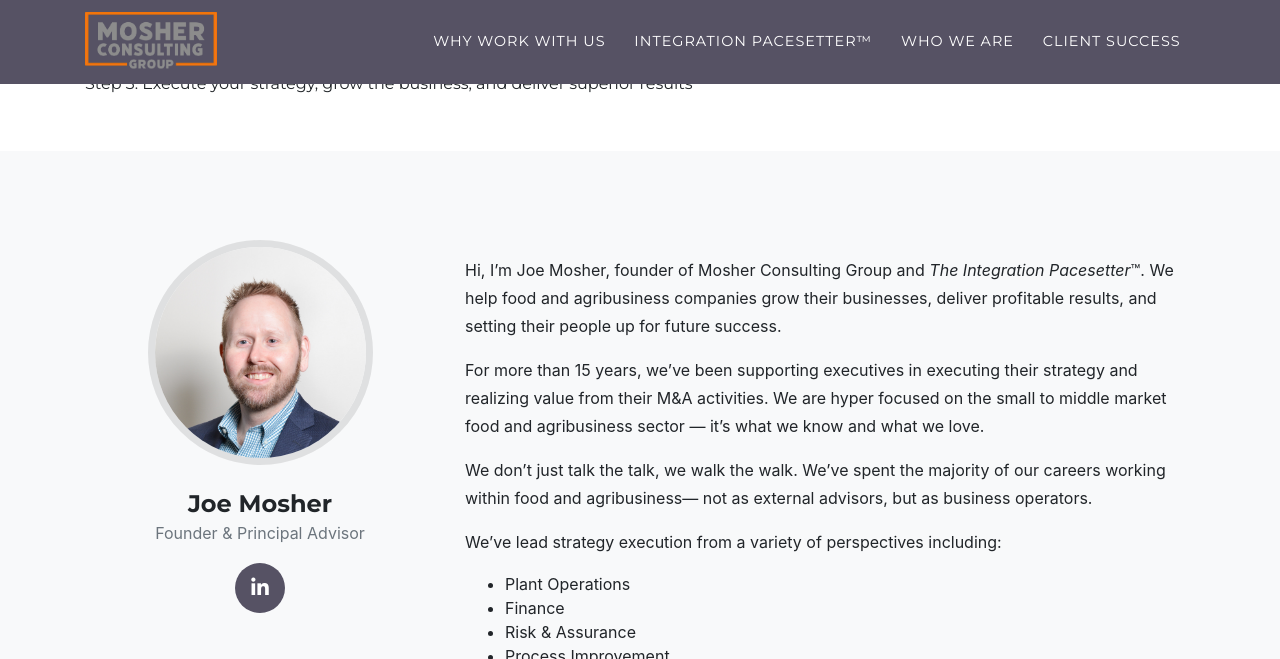
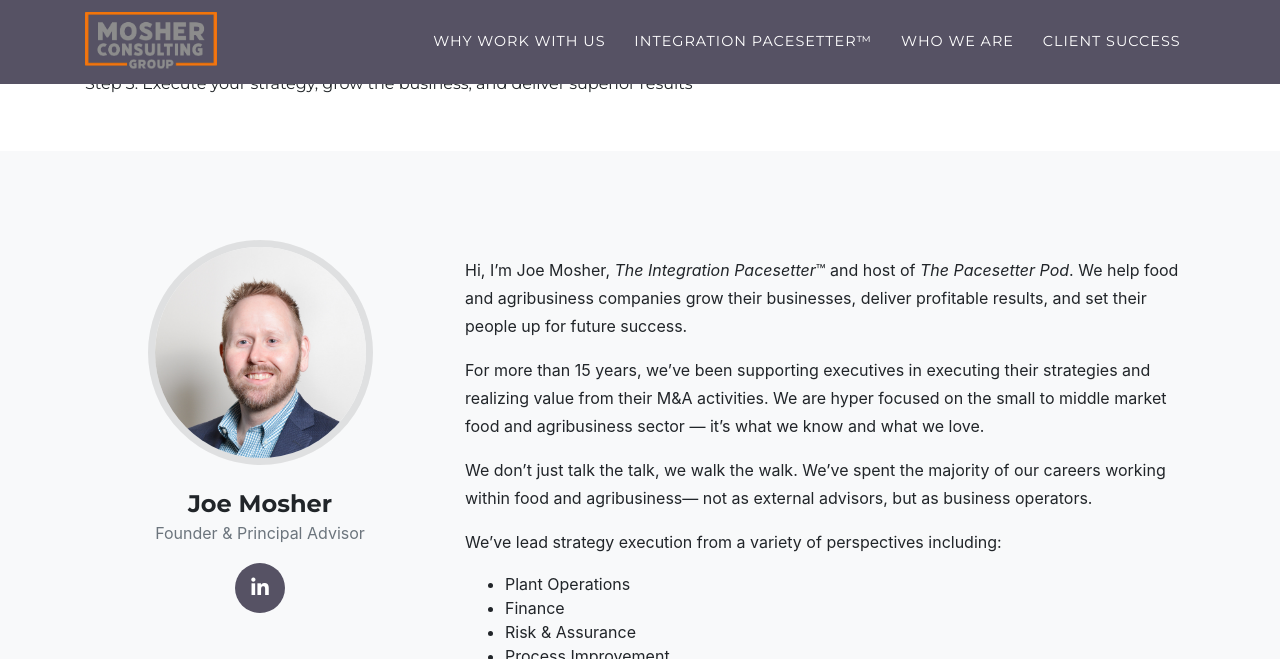
Before and after one commit to seandoes/moshercg, a Jekyll site: the page built from index.md, in a window 1280 px wide and 900 px high, scrolled down 5286 px, cut to the strip 0-659 px from the top of the window. Built offline with Jekyll 4.4.1, drawn with Linux system fonts in a browser that asks for light colours; some web fonts are replaced.

Commit message:
Fix copy update errors

```diff
--- a/_data/sitetext.yml
+++ b/_data/sitetext.yml
@@ -137,9 +137,9 @@
   title: ""
   text:
   subtext: |
-    Hi, I'm Joe Mosher, founder of Mosher Consulting Group and <cite>The Integration Pacesetter</cite>™. We help food and agribusiness companies grow their businesses, deliver profitable results, and setting their people up for future success.
+    Hi, I'm Joe Mosher, <cite>The Integration Pacesetter</cite>™ and host of <cite>The Pacesetter Pod</cite>. We help food and agribusiness companies grow their businesses, deliver profitable results, and set their people up for future success.
 
-    For more than 15 years, we've been supporting executives in executing their strategy and realizing value from their M&amp;A activities. We are hyper focused on the small to middle market food and agribusiness sector — it's what we know and what we love.
+    For more than 15 years, we've been supporting executives in executing their strategies and realizing value from their M&amp;A activities. We are hyper focused on the small to middle market food and agribusiness sector — it's what we know and what we love.
 
     We don't just talk the talk, we walk the walk. We've spent the majority of our careers working within food and agribusiness— not as external advisors, but as business operators.
 
```
Also changed, not shown: 1 other file.
